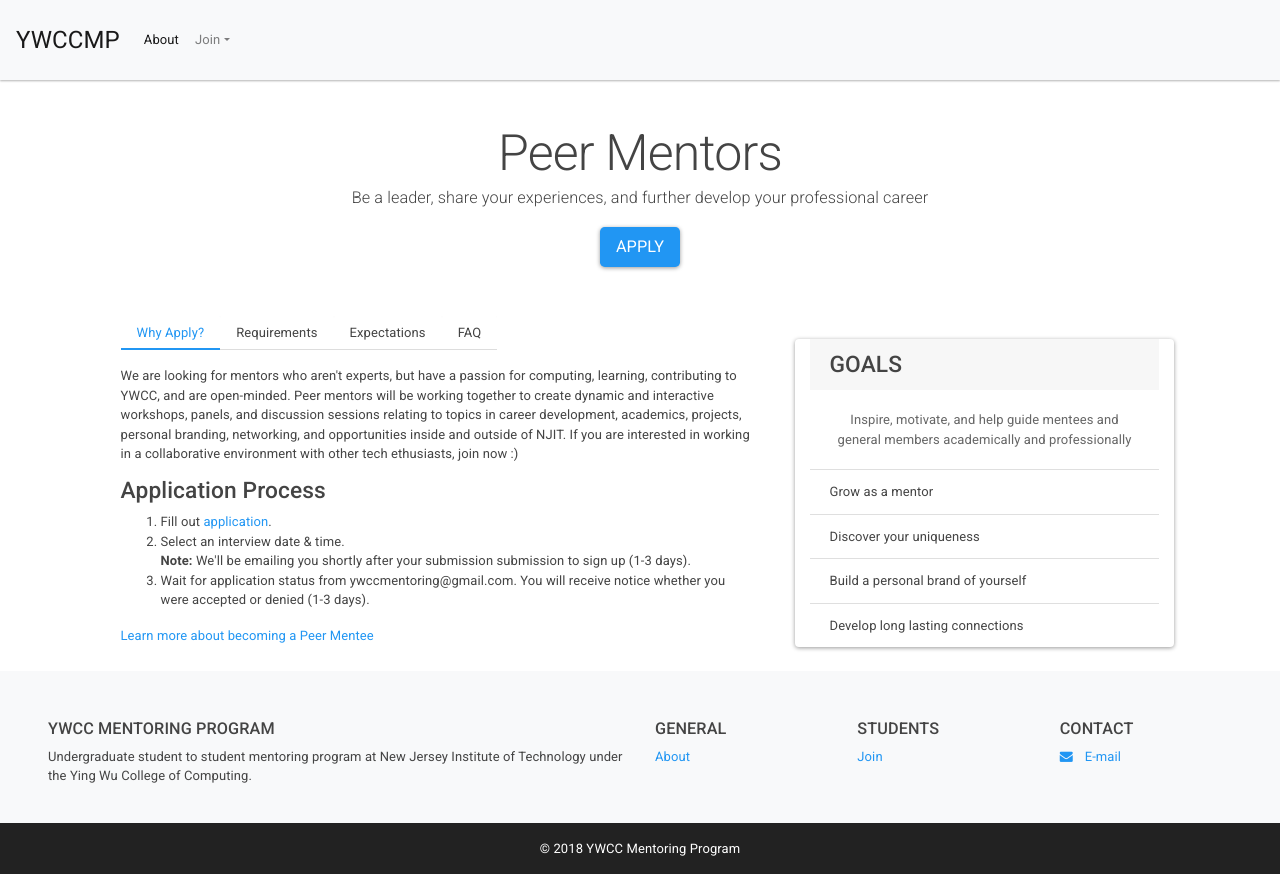
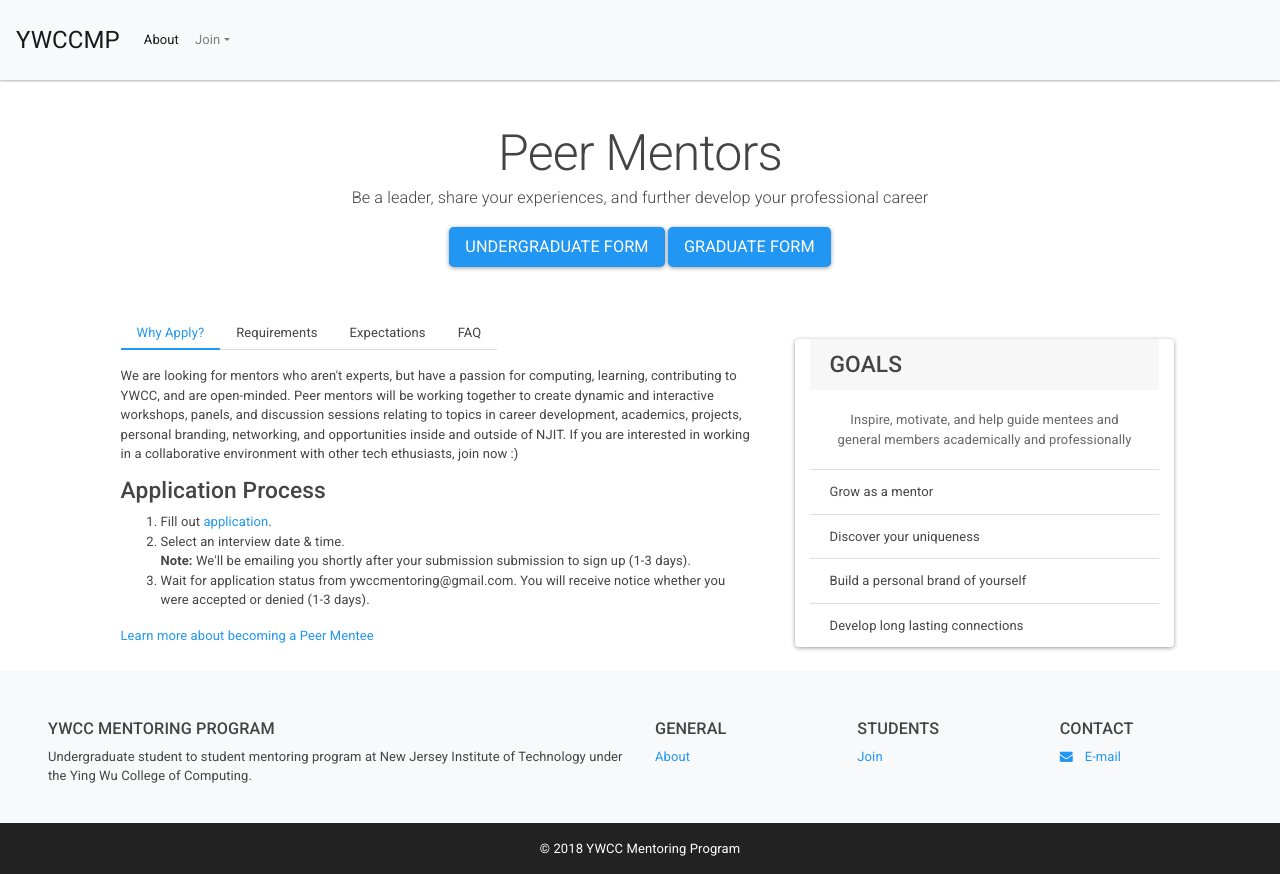
Before and after one commit to ywccmentoring/ywccmentoring.github.io, a plain HTML site: page mentor.html in a window 1280 px wide. Drawn offline with Linux system fonts and the light colour scheme.

Commit message:
Update mentor.html

```diff
--- a/mentor.html
+++ b/mentor.html
@@ -46,7 +46,8 @@
       <div class="col-md-9 text-center">
         <h2 class="featurette-heading text-center">Peer Mentors<span class="text-muted"></span></h2>
         <p class="lead text-center">Be a leader, share your experiences, and further develop your professional career</p>
-        <a href="https://docs.google.com/forms/d/e/1FAIpQLScxh3R9V_O8T-yw-OzVg6nxCN4vK7Azh-_ktR9ipBINcwH7dA/viewform?usp=sf_link" target="_blank" class="btn btn-primary btn-lg">Apply</a>
+        <a href="https://docs.google.com/forms/d/e/1FAIpQLScxh3R9V_O8T-yw-OzVg6nxCN4vK7Azh-_ktR9ipBINcwH7dA/viewform?usp=sf_link" target="_blank" class="btn btn-primary btn-lg">Undergraduate Form</a>
+	<a href="https://docs.google.com/forms/d/e/1FAIpQLScC4MyYnkWvZN1CcEHCvYRk5anG9OE1JeFj7oxNROL7pKbYiQ/viewform?usp=sf_link" target="_blank" class="btn btn-primary btn-lg">Graduate Form</a>
       </div>
 
     </div>
```
